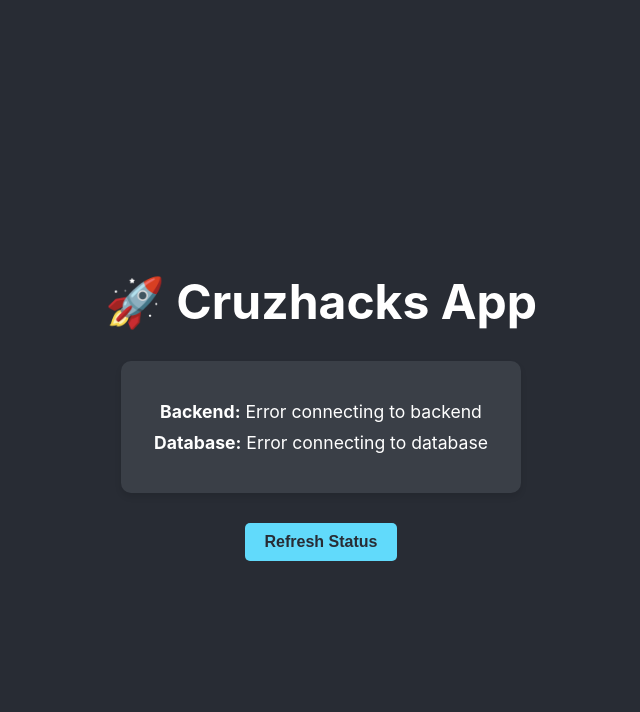
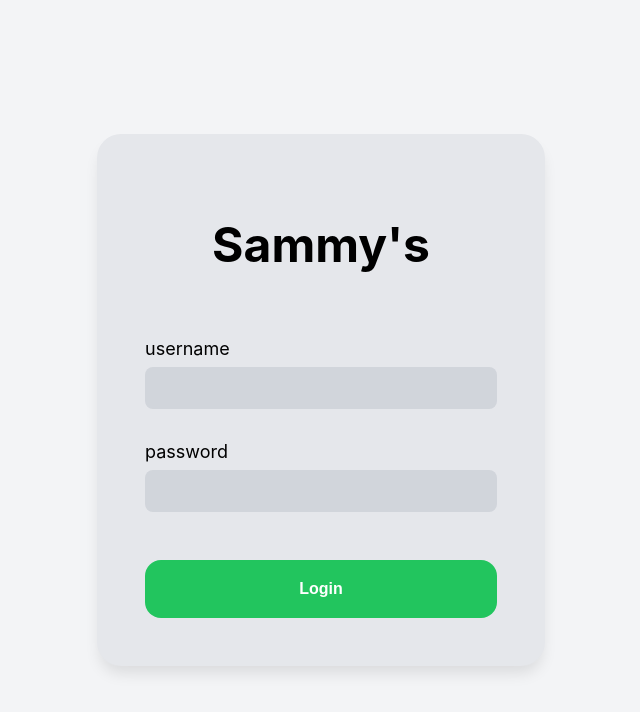
Before and after one commit to flipadips/CruzHacks, a React (Create React App) app in the folder frontend/: page / in a window 1280 px wide. Shown: the top 712 px of the page, without its empty margins (319-959 px from the left). Built offline with nearby package versions, Linux system fonts and the light colour scheme; no server answers.

Commit message:
Created Login Component
Login component

```diff
--- a/frontend/src/App.js
+++ b/frontend/src/App.js
@@ -1,42 +1,9 @@
-import React, { useState, useEffect } from 'react';
-import axios from 'axios';
+import LoginForm from './LoginForm';
 import './App.css';
 
 function App() {
-  const [backendMessage, setBackendMessage] = useState('Loading...');
-  const [databaseStatus, setDatabaseStatus] = useState('Loading...');
-
-  useEffect(() => {
-    fetchBackendData();
-  }, []);
-
-  const fetchBackendData = async () => {
-    try {
-      // Check backend health
-      const healthRes = await axios.get('/api/health');
-      setBackendMessage(healthRes.data.status);
-
-      // Check database connection
-      const dataRes = await axios.get('/api/data');
-      setDatabaseStatus(`Connected to database at ${dataRes.data.timestamp.now}`);
-    } catch (error) {
-      console.error('Error fetching data:', error);
-      setBackendMessage('Error connecting to backend');
-      setDatabaseStatus('Error connecting to database');
-    }
-  };
-
   return (
-    <div className="App">
-      <header className="App-header">
-        <h1>🚀 Cruzhacks App</h1>
-        <div className="status-box">
-          <p><strong>Backend:</strong> {backendMessage}</p>
-          <p><strong>Database:</strong> {databaseStatus}</p>
-        </div>
-        <button onClick={fetchBackendData}>Refresh Status</button>
-      </header>
-    </div>
+   <LoginForm/>
   );
 }
 
--- /dev/null
+++ b/frontend/src/LoginForm.css
@@ -0,0 +1,73 @@
+.login-container {
+          min-height: 100vh;
+          display: flex;
+          align-items: center;
+          justify-content: center;
+          background-color: #f3f4f6;
+        }
+
+        .login-card {
+          background-color: #e5e7eb;
+          border-radius: 24px;
+          padding: 48px;
+          width: 100%;
+          max-width: 448px;
+          box-shadow: 0 10px 15px -3px rgba(0, 0, 0, 0.1);
+        }
+
+        .login-title {
+          font-size: 48px;
+          font-weight: bold;
+          text-align: center;
+          margin-bottom: 64px;
+        }
+
+        .login-form {
+          display: flex;
+          flex-direction: column;
+        }
+
+        .form-group {
+          margin-bottom: 32px;
+        }
+
+        .form-group:last-of-type {
+          margin-bottom: 48px;
+        }
+
+        .form-label {
+          display: block;
+          font-size: 18px;
+          margin-bottom: 8px;
+        }
+
+        .form-input {
+          width: 100%;
+          padding: 12px 16px;
+          border-radius: 8px;
+          background-color: #d1d5db;
+          border: none;
+          outline: none;
+          font-size: 16px;
+        }
+
+        .form-input:focus {
+          box-shadow: 0 0 0 2px #9ca3af;
+        }
+
+        .login-button {
+          width: 100%;
+          padding: 20px;
+          background-color: #22c55e;
+          color: white;
+          font-weight: 600;
+          font-size: 16px;
+          border-radius: 16px;
+          border: none;
+          cursor: pointer;
+          transition: background-color 0.2s;
+        }
+
+        .login-button:hover {
+          background-color: #16a34a;
+        }
--- /dev/null
+++ b/frontend/src/LoginForm.js
@@ -0,0 +1,48 @@
+import React, { useState } from 'react';
+import './LoginForm.css';
+
+const LoginForm = () => {
+  const [username, setUsername] = useState('');
+  const [password, setPassword] = useState('');
+
+  const handleSubmit = () => {
+    console.log('Login submitted:', { username, password });
+    // login logic here
+  };
+
+  return (
+    <div className="login-container">
+      <div className="login-card">
+        <h1 className="login-title">Sammy's</h1>
+
+        <div className="login-form">
+          <div className="form-group">
+            <label className="form-label">username</label>
+            <input
+              type="text"
+              value={username}
+              onChange={(e) => setUsername(e.target.value)}
+              className="form-input"
+            />
+          </div>
+
+          <div className="form-group">
+            <label className="form-label">password</label>
+            <input
+              type="password"
+              value={password}
+              onChange={(e) => setPassword(e.target.value)}
+              className="form-input"
+            />
+          </div>
+
+          <button onClick={handleSubmit} className="login-button">
+            Login
+          </button>
+        </div>
+      </div>
+    </div>
+  );
+};
+
+export default LoginForm;
```
